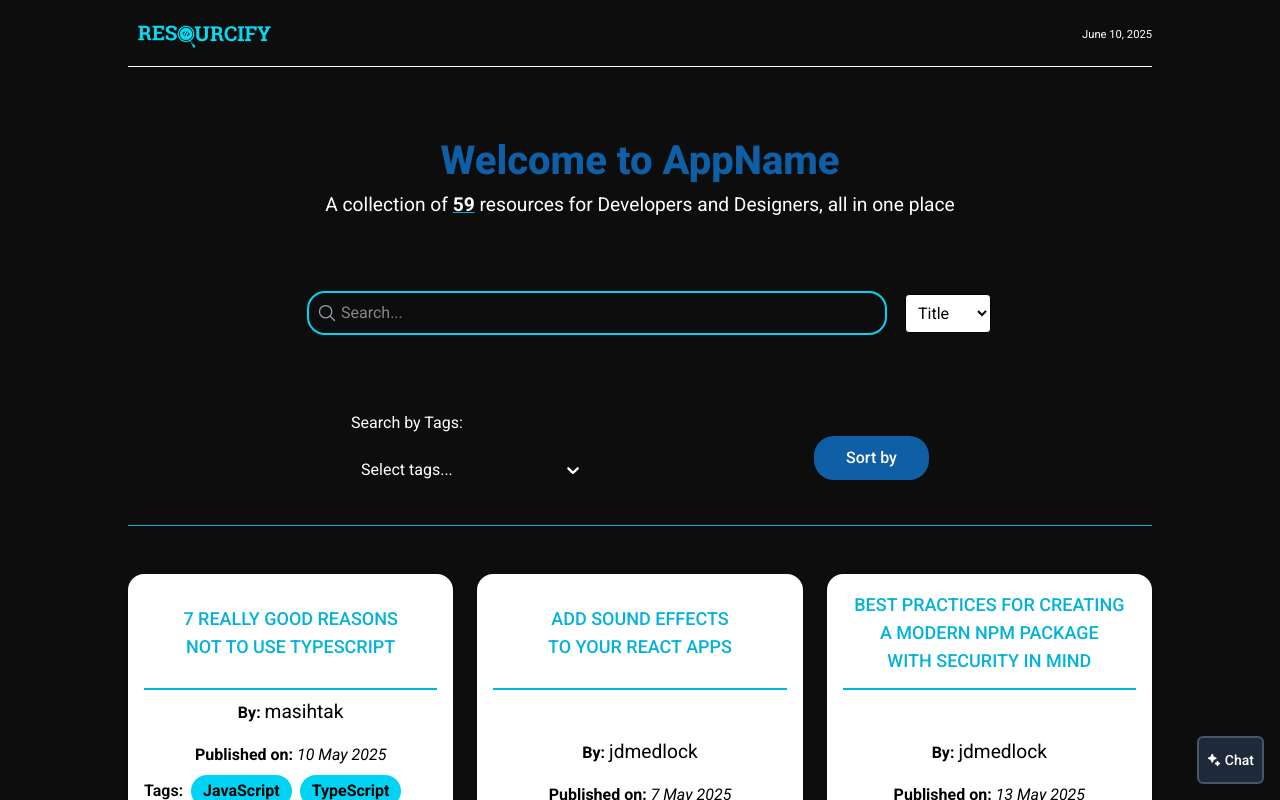
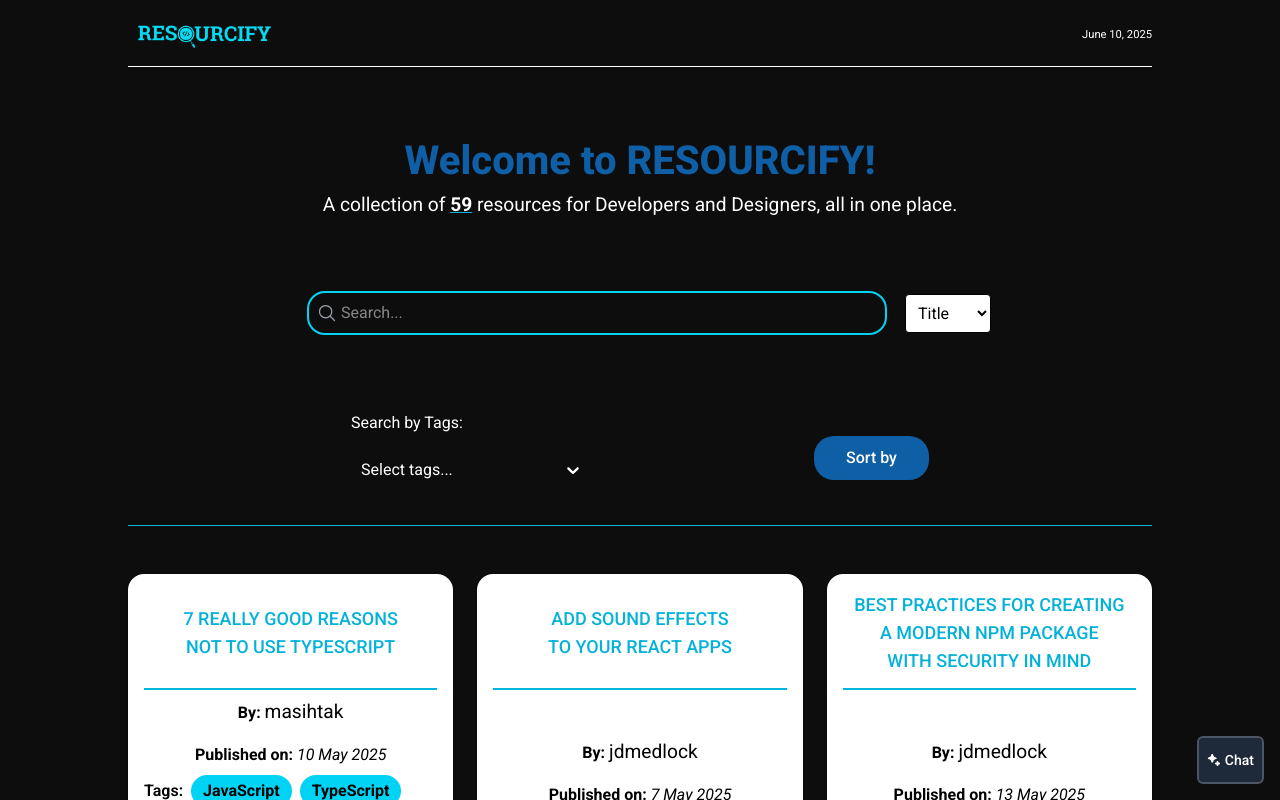
Before and after one commit to volumia/V55-tier2-team-22-fork, a React (Vite) app in the folder frontend/: page / in a window 1280 px wide. Shown: the top 800 px of the page. Built offline with nearby package versions, Linux system fonts and the light colour scheme.

Commit message:
changed name in header

```diff
--- a/frontend/src/components/Header/Header.jsx
+++ b/frontend/src/components/Header/Header.jsx
@@ -15,9 +15,9 @@ function Header({ total }) {
         <p className={styles.header_date}>{currentDate}</p>
       </div>
       <div className={`${styles.container} ${styles.header_mid}`}>
-        <h1>Welcome to AppName </h1>
+        <h1>Welcome to RESOURCIFY!</h1>
         <p>
-          A collection of <b>{total}</b> resources for Developers and Designers, all in one place
+          A collection of <b>{total}</b> resources for Developers and Designers, all in one place.
         </p>
       </div>
     </header>
```
